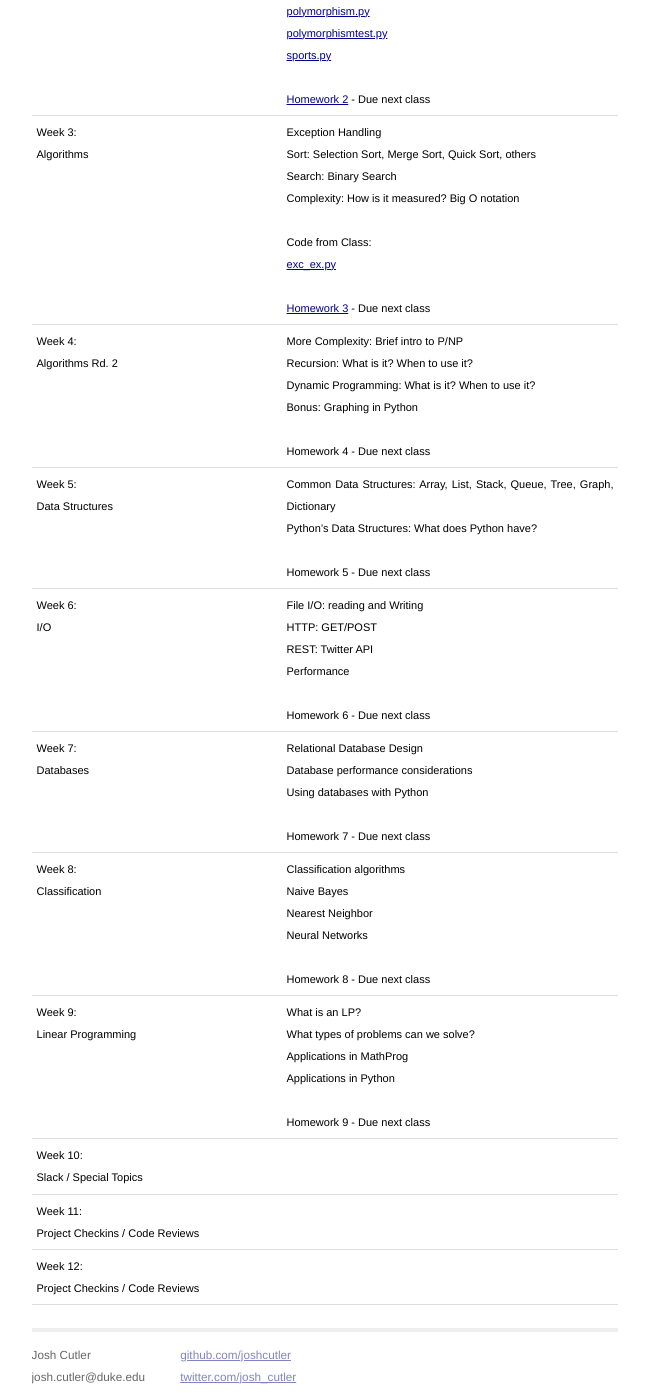
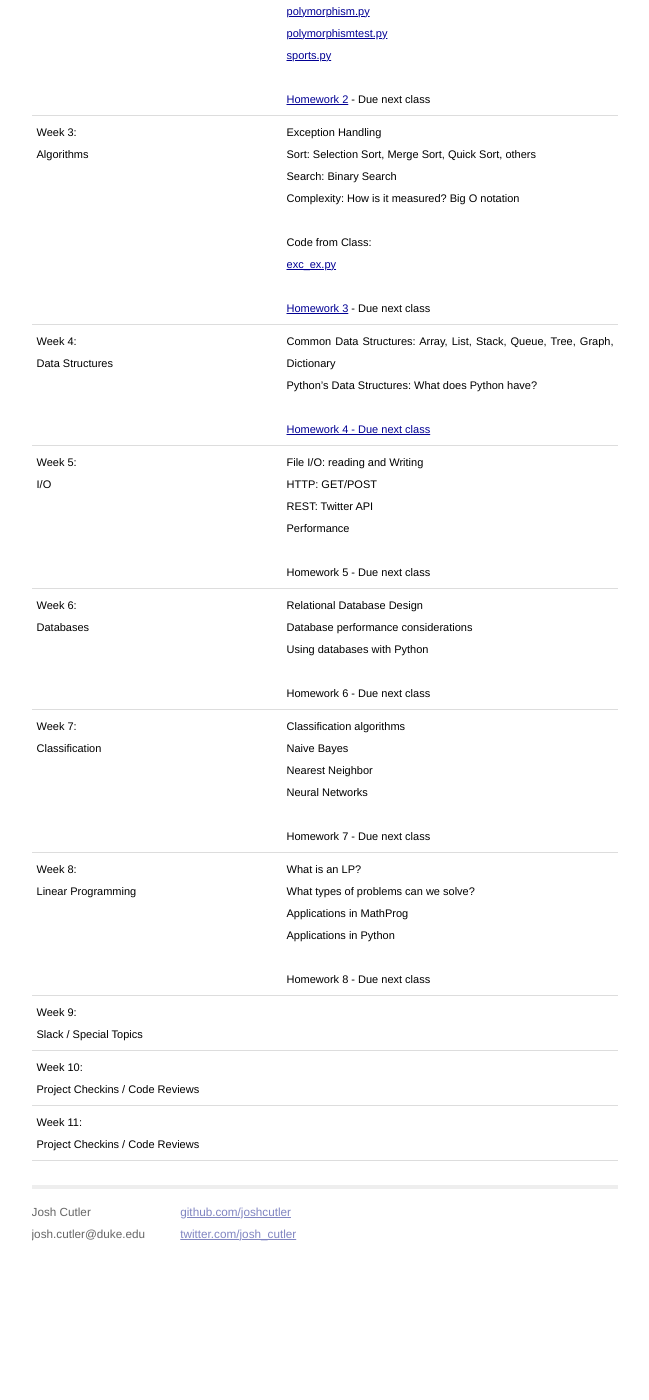
Before and after one commit to joshcutler/PS398, a Jekyll site: the page built from schedule.html, in a window 1280 px wide and 1400 px high, scrolled down 608 px. Shown: the whole window, without its empty margins (315-964 px from the left). Built offline with Jekyll 4.4.1, drawn with Linux system fonts in a browser that asks for light colours; after the commit the page ends 1864 px from its top, so only the background shows below that.

Commit message:
Updated schedule and added HW4

```diff
--- a/schedule.html
+++ b/schedule.html
@@ -104,25 +104,6 @@
       <td>
         Week 4:
         <br />
-        Algorithms Rd. 2
-      </td>
-      <td>
-        More Complexity: Brief intro to P/NP
-        <br />
-        Recursion: What is it? When to use it?
-        <br />
-        Dynamic Programming: What is it? When to use it?
-        <br />
-        Bonus: Graphing in Python
-        <br /><br />
-        Homework 4 - Due next class
-      </td>
-    </tr>
-
-    <tr>
-      <td>
-        Week 5:
-        <br />
         Data Structures
       </td>
       <td>
@@ -185,13 +166,13 @@
         <br />
         Neural Networks
         <br /><br />
-        Homework 8 - Due next class
+        Homework 7 - Due next class
       </td>
     </tr>
 
     <tr>
       <td>
-        Week 9:
+        Week 8:
         <br />
         Linear Programming
       </td>
@@ -204,7 +185,17 @@
         <br />
         Applications in Python
         <br /><br />
-        Homework 9 - Due next class
+        Homework 8 - Due next class
+      </td>
+    </tr>
+
+    <tr>
+      <td>
+        Week 9:
+        <br />
+        Slack / Special Topics
+      </td>
+      <td>
       </td>
     </tr>
 
@@ -227,15 +218,5 @@
       <td>
       </td>
     </tr>
-
-    <tr>
-      <td>
-        Week 12:
-        <br />
-        Project Checkins / Code Reviews
-      </td>
-      <td>
-      </td>
-    </tr>
   </tbody>
 </table>
```
Also changed, not shown: other parts of schedule.html (+7 -7 lines), homeworks.md (+1 -1 lines), 1 other file.
